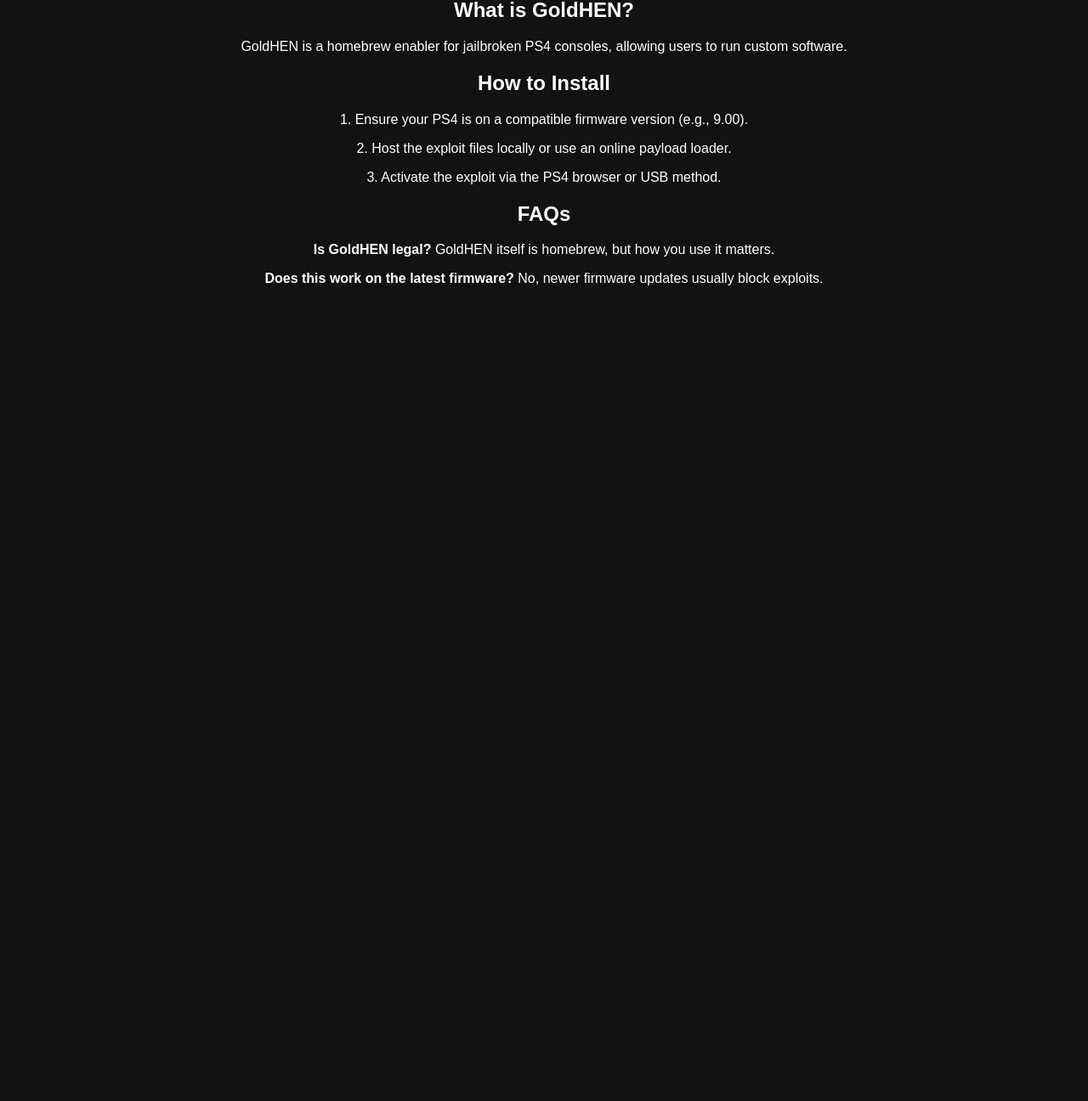
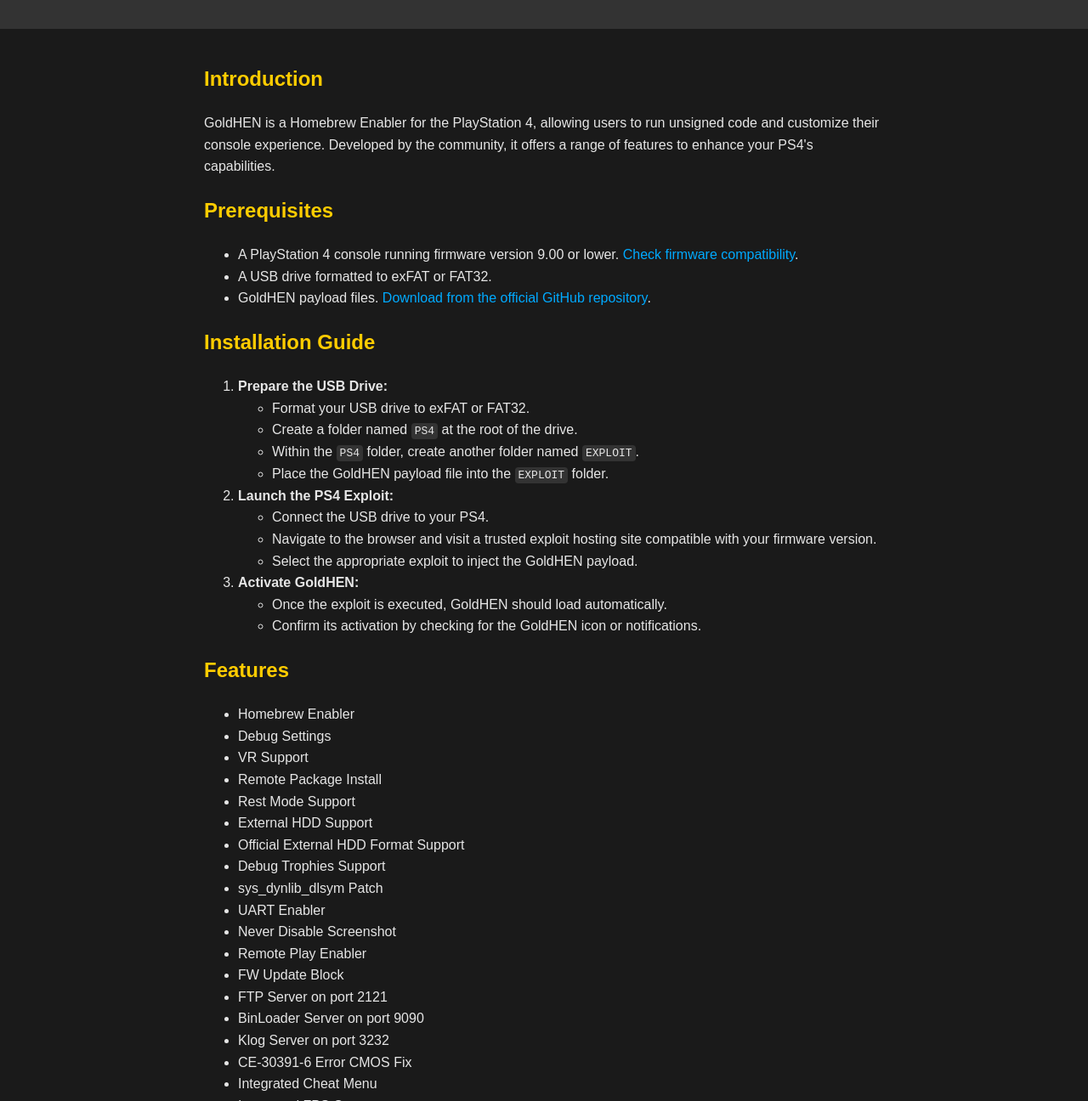
Before and after one commit to LJJB29/PS4HAX, a plain HTML site: page index.html in a window 1280 px wide. Shown: the part 100-1396 px from the top of the page at 85% size. Before the commit the page ends 800 px from the top, so only its background shows below. Drawn offline with Linux system fonts and the light colour scheme.

Commit message:
Update index.html

```diff
--- a/index.html
+++ b/index.html
@@ -3,46 +3,137 @@
 <head>
     <meta charset="UTF-8">
     <meta name="viewport" content="width=device-width, initial-scale=1.0">
-    <title>GoldHEN Guide for PS4</title>
+    <title>PS4HAX</title>
     <style>
         body {
             font-family: Arial, sans-serif;
-            background-color: #121212;
-            color: white;
+            background-color: #1a1a1a;
+            color: #e6e6e6;
             margin: 0;
             padding: 0;
+            line-height: 1.6;
+        }
+        header {
+            background-color: #333;
+            padding: 20px;
             text-align: center;
         }
-        header {
-            background-color: #1e1e1e;
-            padding: 15px;
-            font-size: 24px;
+        .container {
+            padding: 20px;
+            max-width: 800px;
+            margin: auto;
         }
-        .container {
-            width: 80%;
-            margin: auto;
-            padding: 20px;
+        h1, h2, h3 {
+            color: #ffcc00;
         }
         a {
             color: #00aaff;
+            text-decoration: none;
+        }
+        a:hover {
+            text-decoration: underline;
+        }
+        code {
+            background-color: #333;
+            padding: 2px 4px;
+            border-radius: 4px;
+        }
+        .video-container {
+            position: relative;
+            padding-bottom: 56.25%;
+            height: 0;
+            overflow: hidden;
+            max-width: 100%;
+            background: #000;
+            margin: 20px 0;
+        }
+        .video-container iframe {
+            position: absolute;
+            top: 0;
+            left: 0;
+            width: 100%;
+            height: 100%;
         }
     </style>
 </head>
 <body>
-    <header>GoldHEN Guide for PS4</header>
-
+    <header>
+        <h1>GoldHEN PS4 Modding Guide</h1>
+    </header>
     <div class="container">
-        <h2>What is GoldHEN?</h2>
-        <p>GoldHEN is a homebrew enabler for jailbroken PS4 consoles, allowing users to run custom software.</p>
-
-        <h2>How to Install</h2>
-        <p>1. Ensure your PS4 is on a compatible firmware version (e.g., 9.00).</p>
-        <p>2. Host the exploit files locally or use an online payload loader.</p>
-        <p>3. Activate the exploit via the PS4 browser or USB method.</p>
-
-        <h2>FAQs</h2>
-        <p><strong>Is GoldHEN legal?</strong> GoldHEN itself is homebrew, but how you use it matters.</p>
-        <p><strong>Does this work on the latest firmware?</strong> No, newer firmware updates usually block exploits.</p>
-    </div>
-</body>
-</html>
+        <section>
+            <h2>Introduction</h2>
+            <p>GoldHEN is a Homebrew Enabler for the PlayStation 4, allowing users to run unsigned code and customize their console experience. Developed by the community, it offers a range of features to enhance your PS4's capabilities.</p>
+        </section>
+        <section>
+            <h2>Prerequisites</h2>
+            <ul>
+                <li>A PlayStation 4 console running firmware version 9.00 or lower. <a href="https://wololo.net/ps4-jailbreak-ps4-cfw4dummies/" target="_blank">Check firmware compatibility</a>.</li>
+                <li>A USB drive formatted to exFAT or FAT32.</li>
+                <li>GoldHEN payload files. <a href="https://github.com/GoldHEN/GoldHEN" target="_blank">Download from the official GitHub repository</a>.</li>
+            </ul>
+        </section>
+        <section>
+            <h2>Installation Guide</h2>
+            <ol>
+                <li><strong>Prepare the USB Drive:</strong>
+                    <ul>
+                        <li>Format your USB drive to exFAT or FAT32.</li>
+                        <li>Create a folder named <code>PS4</code> at the root of the drive.</li>
+                        <li>Within the <code>PS4</code> folder, create another folder named <code>EXPLOIT</code>.</li>
+                        <li>Place the GoldHEN payload file into the <code>EXPLOIT</code> folder.</li>
+                    </ul>
+                </li>
+                <li><strong>Launch the PS4 Exploit:</strong>
+                    <ul>
+                        <li>Connect the USB drive to your PS4.</li>
+                        <li>Navigate to the browser and visit a trusted exploit hosting site compatible with your firmware version.</li>
+                        <li>Select the appropriate exploit to inject the GoldHEN payload.</li>
+                    </ul>
+                </li>
+                <li><strong>Activate GoldHEN:</strong>
+                    <ul>
+                        <li>Once the exploit is executed, GoldHEN should load automatically.</li>
+                        <li>Confirm its activation by checking for the GoldHEN icon or notifications.</li>
+                    </ul>
+                </li>
+            </ol>
+        </section>
+        <section>
+            <h2>Features</h2>
+            <ul>
+                <li>Homebrew Enabler</li>
+                <li>Debug Settings</li>
+                <li>VR Support</li>
+                <li>Remote Package Install</li>
+                <li>Rest Mode Support</li>
+                <li>External HDD Support</li>
+                <li>Official External HDD Format Support</li>
+                <li>Debug Trophies Support</li>
+                <li>sys_dynlib_dlsym Patch</li>
+                <li>UART Enabler</li>
+                <li>Never Disable Screenshot</li>
+                <li>Remote Play Enabler</li>
+                <li>FW Update Block</li>
+                <li>FTP Server on port 2121</li>
+                <li>BinLoader Server on port 9090</li>
+                <li>Klog Server on port 3232</li>
+                <li>CE-30391-6 Error CMOS Fix</li>
+                <li>Integrated Cheat Menu</li>
+                <li>Integrated FPS Counter</li>
+                <li>Plugins Support</li>
+                <li>TitleId Label Feature</li>
+                <li>Scanlines Overlay</li>
+                <li>Internal PKG Installation Support (<code>/data/pkg</code>)</li>
+            </ul>
+            <p>For a detailed list and updates, visit the <a href="https://github.com/GoldHEN/GoldHEN" target="_blank">official GoldHEN GitHub page</a>.</p>
+        </section>
+        <section>
+            <h2>FAQs</h2>
+            <p><strong>Is jailbreaking my PS4 legal?</strong> Jailbreaking may void your warranty and violate Sony's terms of service. Ensure you're aware of the legal implications in your region.</p>
+            <p><strong>Can I revert my PS4 to its original state?</strong> While some users have reported success in restoring their PS4 to factory settings, there's no guaranteed method to reverse a jailbreak.</p>
+            <p><strong>Will I still receive official updates?</strong> After jailbreaking, it's advisable to avoid official updates, as they may patch the exploit and remove jailbreak functionalities.</p>
+        </section>
+        <section>
+            <h2>Video Tutorial</h2>
+            <div class
```
